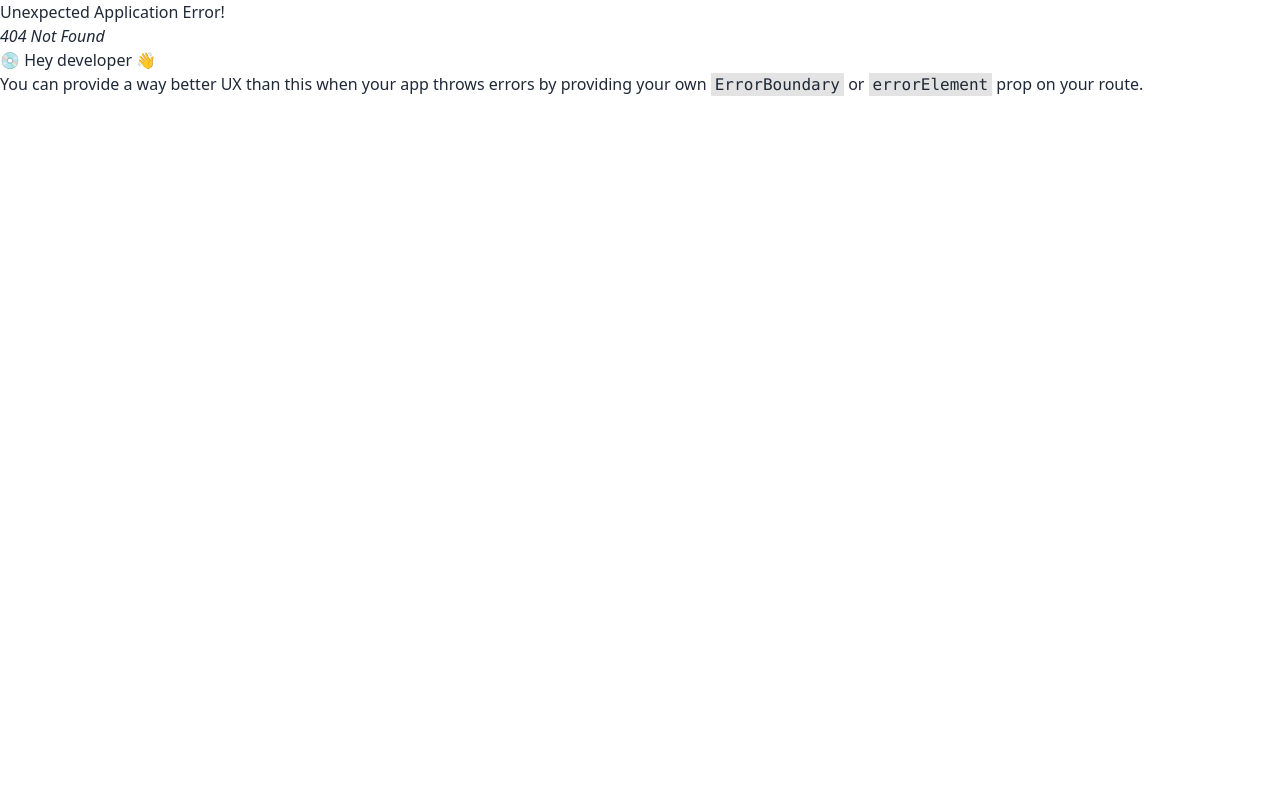
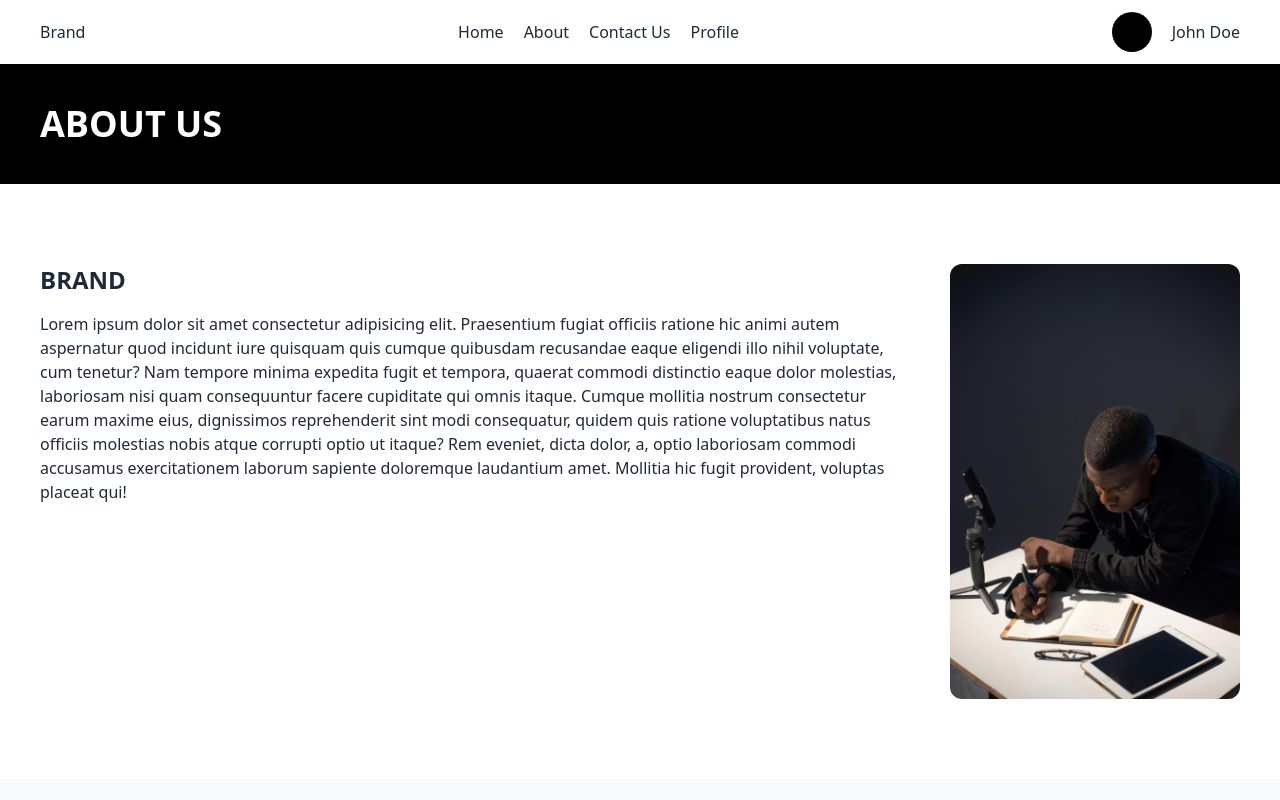
Before and after one commit to fulsep/fgh21-team-project, a React (Vite) app: page /about-us in a window 1280 px wide. Before the commit this address had no page. Shown: the top 800 px of the page. Built offline with nearby package versions, Linux system fonts and the light colour scheme.

Commit message:
feat:page about us

```diff
--- a/src/App.jsx
+++ b/src/App.jsx
@@ -1,11 +1,16 @@
 import React from 'react'
 import { createBrowserRouter, RouterProvider } from 'react-router-dom'
 import Home from './pages/Home'
+import About from './pages/About'
 
 const router = createBrowserRouter([
   {
     path: '/',
     element: <Home />
+  },
+  {
+    path: '/about-us',
+    element: <About />
   }
 ])
 
--- a/src/components/Navbar.jsx
+++ b/src/components/Navbar.jsx
@@ -10,7 +10,7 @@ function Navbar() {
                 <Link to="/">Home</Link>
             </li>
             <li>
-                <Link to="/">About</Link>
+                <Link to="/about-us">About</Link>
             </li>
             <li>
                 <Link to="/">Contact Us</Link>
--- /dev/null
+++ b/src/pages/About.jsx
@@ -0,0 +1,22 @@
+import React from 'react'
+import Layout from '../components/Layout'
+import People from '../assets/img/people.jpg'
+
+function About() {
+  return (
+    <Layout>
+        <div className="text-4xl p-10 bg-black text-white font-bold mb-10">ABOUT US</div>
+        <div className="p-10 flex gap-10 mb-10">
+            <div className="flex flex-col w-3/4 gap-4">
+                <div className="text-2xl font-semibold">BRAND</div>
+                <div className="">Lorem ipsum dolor sit amet consectetur adipisicing elit. Praesentium fugiat officiis ratione hic animi autem aspernatur quod incidunt iure quisquam quis cumque quibusdam recusandae eaque eligendi illo nihil voluptate, cum tenetur? Nam tempore minima expedita fugit et tempora, quaerat commodi distinctio eaque dolor molestias, laboriosam nisi quam consequuntur facere cupiditate qui omnis itaque. Cumque mollitia nostrum consectetur earum maxime eius, dignissimos reprehenderit sint modi consequatur, quidem quis ratione voluptatibus natus officiis molestias nobis atque corrupti optio ut itaque? Rem eveniet, dicta dolor, a, optio laboriosam commodi accusamus exercitationem laborum sapiente doloremque laudantium amet. Mollitia hic fugit provident, voluptas placeat qui!</div>
+            </div>
+            <div className="w-1/4">
+                <img src={People} alt="" className='rounded-xl'/>
+            </div>
+        </div>
+    </Layout>
+  )
+}
+
+export default About
```
Also changed, not shown: src/assets/img/people.jpg (added).
